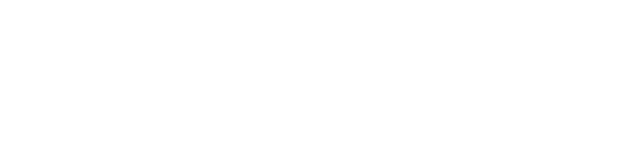
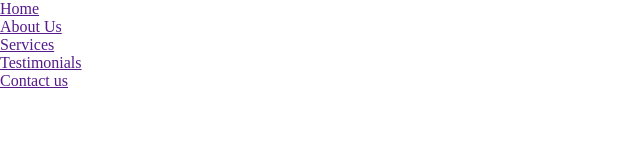
Before and after one commit to ishira-web/DoNow_Assingment, a plain HTML site: page index.html in a window 1280 px wide. Shown: the whole page, without its empty margins (0-640 px from the left). Drawn offline with Linux system fonts and the light colour scheme.

Commit message:
Add navbar structure and link stylesheet in index.html; create style.css with reset styles

```diff
--- a/css/style.css
+++ b/css/style.css
@@ -0,0 +1,5 @@
+* {
+    box-sizing: border-box;
+    margin: 0;
+    padding: 0;
+}
--- a/index.html
+++ b/index.html
@@ -3,9 +3,39 @@
 <head>
     <meta charset="UTF-8">
     <meta name="viewport" content="width=device-width, initial-scale=1.0">
+    <link rel="stylesheet" href="/css/style.css">
     <title>Do Media</title>
 </head>
 <body>
+    <!-- Navbar Section -->
+    <nav class="navbar">
+        <div class="navbar__container">
+            <a href="/" id="navbar__logo"></a>
+            <div class="navbar__toggle" id="mobile-menu">
+                <span class="bar"></span>
+                <span class="bar"></span>
+                <span class="bar"></span>
+            </div>
+            <ul class="navbar__menu">
+                <li class="navbar__item">
+                    <a href="" class="navbar__links">Home</a>
+                </li>
+                <li class="navbar__item">
+                    <a href="" class="navbar__links">About Us</a>
+                </li>
+                <li class="navbar__item">
+                    <a href="" class="navbar__links">Services</a>
+                </li>
+                <li class="navbar__item">
+                    <a href="" class="navbar__links">Testimonials</a>
+                </li>
+                <li class="navbar__item">
+                    <a href="" class="navbar__links">Contact us</a>
+                </li>
+            </ul>
+        </div>
+    </nav>
 
+    <script src="/js/script.js"/>
 </body>
 </html>
```
